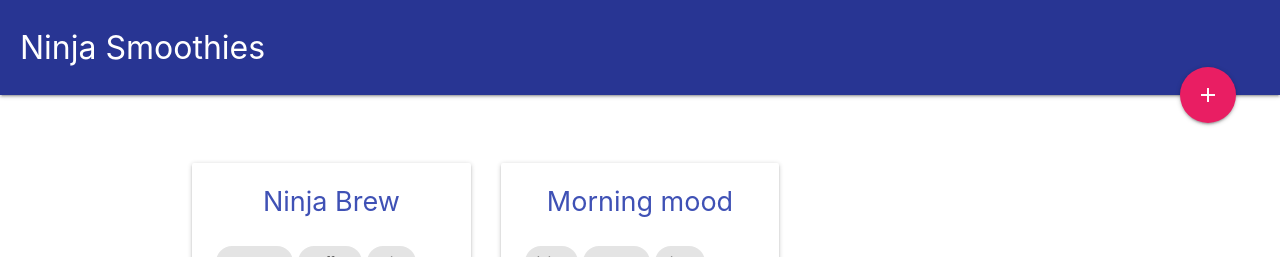
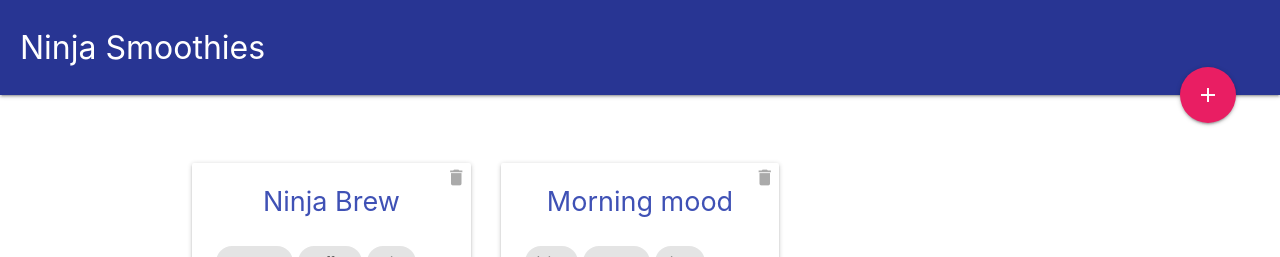
Before and after one commit to VisheshSingh/Ninja-smoothies, a Vue app: page / in a window 1280 px wide. Shown: the top 257 px of the page. Built offline with nearby package versions, Linux system fonts and the light colour scheme.

Commit message:
Deleting a smoothie locally

```diff
--- a/src/components/Index.vue
+++ b/src/components/Index.vue
@@ -2,6 +2,7 @@
   <div class="index container">
     <div class="card" v-for="smoothie in smoothies" :key="smoothie.id">
       <div class="card-content">
+        <i class="material-icons delete" @click="deleteSmoothie(smoothie.id)">delete</i>
         <h2 class="indigo-text">{{ smoothie.title }}</h2>
         <ul class="ingredients">
           <li v-for="(ing,index) in smoothie.ingredients" :key="index">
@@ -33,6 +34,13 @@
         }
       ]
     };
+  },
+  methods: {
+    deleteSmoothie(id) {
+      this.smoothies = this.smoothies.filter(smoothie => {
+        return smoothie.id != id;
+      });
+    }
   }
 };
 </script>
@@ -59,4 +67,13 @@
 .index .ingredients li {
   display: inline-block;
 }
+
+.index .delete {
+  position: absolute;
+  top: 4px;
+  right: 4px;
+  color: #aaa;
+  font-size: 1.4em;
+  cursor: pointer;
+}
 </style>
```
